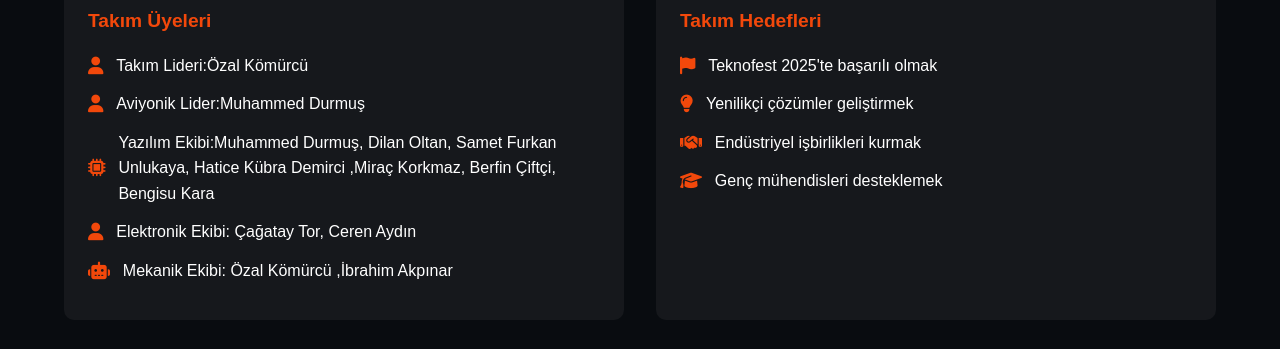
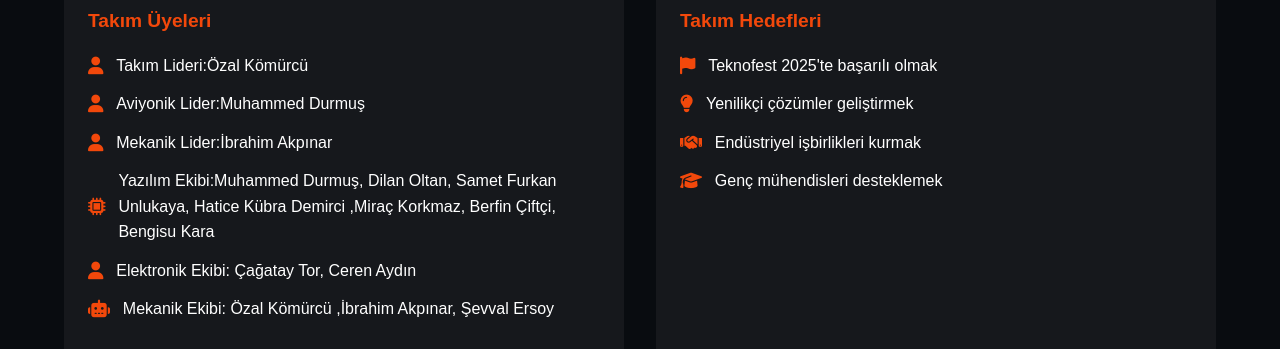
Before and after one commit to MTKayra/MTKayra.github.io, a plain HTML site: page index.html in a window 1280 px wide. Shown: the part 1400-1749 px from the top of the page. Drawn offline with nearby package versions, Linux system fonts and the light colour scheme.

Commit message:
Add files via upload

```diff
--- a/index.html
+++ b/index.html
@@ -87,9 +87,10 @@
             <ul>
               <li><i class="fas fa-user"></i> Takım Lideri:Özal Kömürcü</li>
               <li><i class="fas fa-user"></i> Aviyonik Lider:Muhammed Durmuş</li>
+              <li><i class="fas fa-user"></i> Mekanik Lider:İbrahim Akpınar</li>
               <li><i class="fas fa-microchip"></i> Yazılım Ekibi:Muhammed Durmuş, Dilan Oltan, Samet Furkan Unlukaya, Hatice Kübra Demirci  ,Miraç Korkmaz, Berfin Çiftçi, Bengisu Kara</li>
               <li><i class="fas fa-user"></i> Elektronik Ekibi: Çağatay Tor, Ceren Aydın</li>
-              <li><i class="fas fa-robot"></i> Mekanik Ekibi: Özal Kömürcü ,İbrahim Akpınar</li>
+              <li><i class="fas fa-robot"></i> Mekanik Ekibi: Özal Kömürcü ,İbrahim Akpınar, Şevval Ersoy</li>
             </ul>
           </div>
           <div class="team__section">
```
